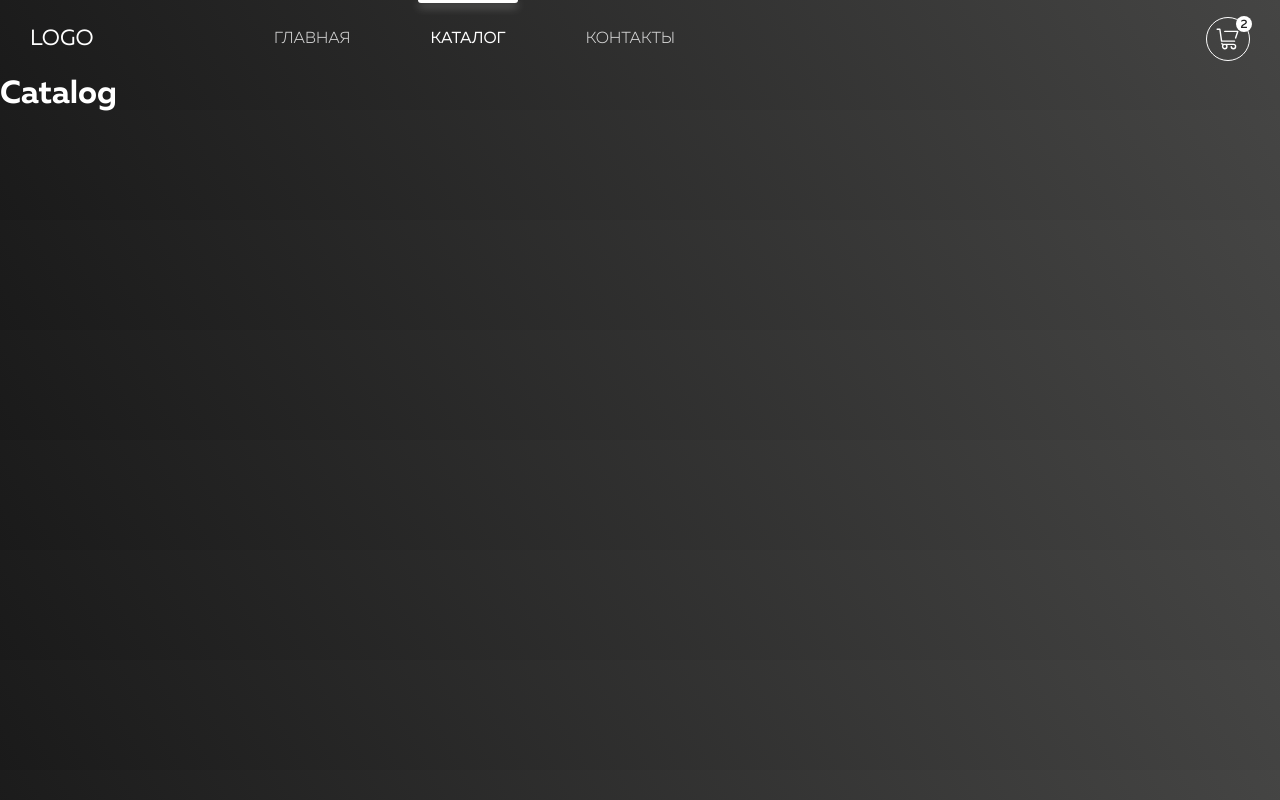
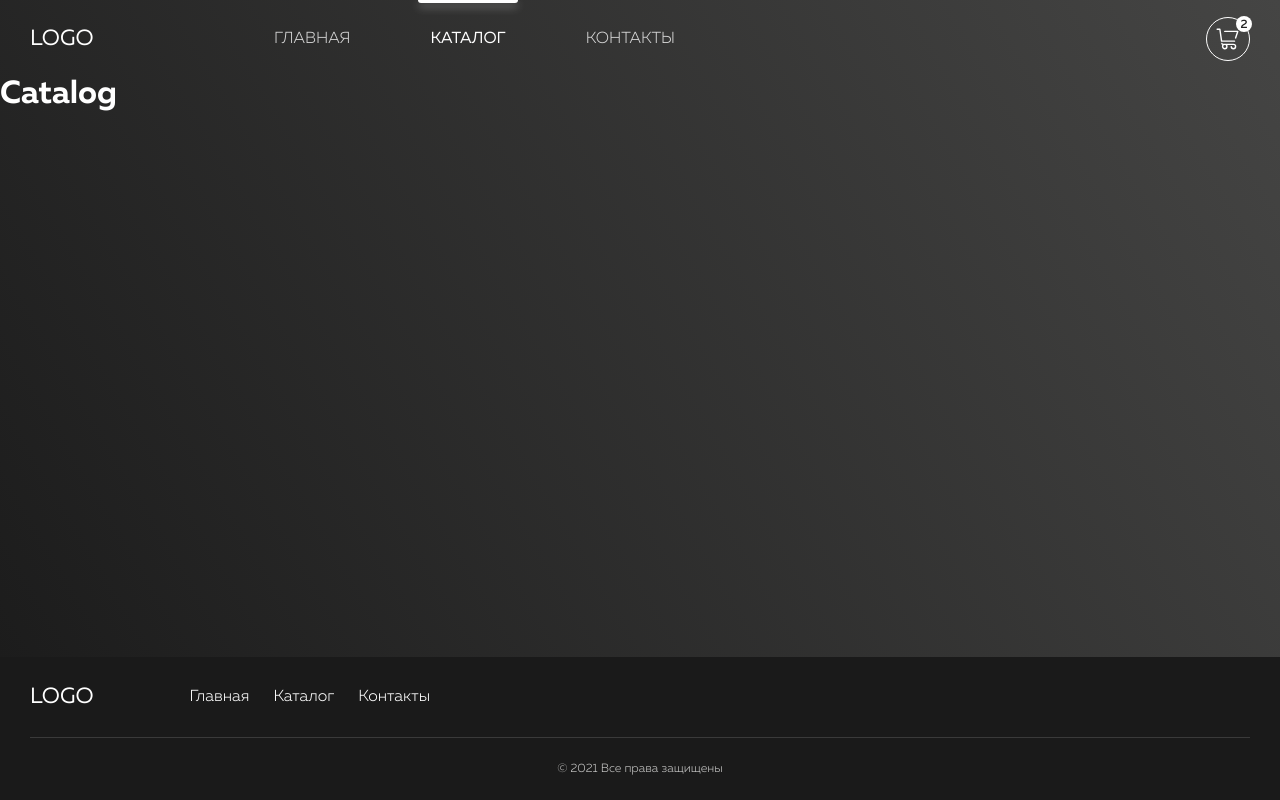
Before and after one commit to f1sst36/shop, a Next.js app: page /catalog in a window 1280 px wide. Built offline with nearby package versions, Linux system fonts and the light colour scheme.

Commit message:
added footer

```diff
--- a/components/layout/Footer/Footer.module.scss
+++ b/components/layout/Footer/Footer.module.scss
@@ -0,0 +1,67 @@
+@import 'styles/variables';
+@import 'styles/responsive';
+
+.footer {
+    background-color: $dark_5;
+    padding: 24px 0;
+
+    .head {
+        display: flex;
+        justify-content: flex-start;
+        padding-bottom: 24px;
+
+        @include respond-to($mobile) {
+            flex-direction: column;
+        }
+
+        .logoWrapper {
+            @include respond-to($mobile) {
+                display: flex;
+                justify-content: center;
+            }
+        }
+
+        .navList {
+            display: flex;
+            justify-content: space-between;
+            align-items: center;
+            height: 100%;
+            margin-left: 96px;
+
+            @include respond-to($mobile) {
+                flex-direction: column;
+                margin-left: unset;
+                margin-top: 32px;
+            }
+
+            .navItem {
+                font-size: 16px;
+                line-height: 22px;
+                font-weight: 300;
+            }
+
+            .navItem + .navItem {
+                margin-left: 24px;
+
+                @include respond-to($mobile) {
+                    margin-left: unset;
+                    margin-top: 16px;
+                }
+            }
+        }
+    }
+
+    .bottom {
+        padding-top: 24px;
+        border-top: 1px solid rgba(255, 255, 255, 0.14);
+
+        .rights {
+            display: block;
+            text-align: center;
+            font-size: 12px;
+            line-height: 14px;
+            font-weight: 300;
+            color: $rain_1;
+        }
+    }
+}
--- a/components/layout/Footer/Footer.tsx
+++ b/components/layout/Footer/Footer.tsx
@@ -1,5 +1,33 @@
 import React from 'react';
+import styles from './Footer.module.scss';
+import { Logo } from '../Header/Logo/Logo';
+import { Container } from '../Container/Container';
+import { NAVIGATION_PATHS } from '../../../constants/navigation';
+import { A } from '../../common/A/A';
+import { CURRENT_YEAR } from '../../../constants/common';
 
 export const Footer: React.FC = () => {
-	return <footer></footer>;
+	return (
+		<footer className={styles.footer}>
+			<Container>
+				<div className={styles.head}>
+					<div className={styles.logoWrapper}>
+						<Logo />
+					</div>
+					<nav>
+						<ul className={styles.navList}>
+							{NAVIGATION_PATHS.map((path) => (
+								<li className={styles.navItem} key={path.name}>
+									<A href={path.url}>{path.name}</A>
+								</li>
+							))}
+						</ul>
+					</nav>
+				</div>
+				<div className={styles.bottom}>
+					<span className={styles.rights}>© {CURRENT_YEAR} Все права защищены</span>
+				</div>
+			</Container>
+		</footer>
+	);
 };
--- a/components/layout/Header/Header.module.scss
+++ b/components/layout/Header/Header.module.scss
@@ -6,7 +6,7 @@
 	z-index: 10;
 	width: 100%;
 	height: $headerHeight;
-	background: rgba(26, 26, 26, 1);
+	background: $dark_5;
 
 	transition: 0.2s;
 
--- a/components/layout/PageLayout/PageLayout.module.scss
+++ b/components/layout/PageLayout/PageLayout.module.scss
@@ -1,4 +1,11 @@
 @import 'styles/variables.scss';
+
+.page {
+	display: flex;
+	justify-content: space-between;
+	flex-direction: column;
+	min-height: 100vh;
+}
 
 .main {
 	padding-top: $headerHeight;
--- a/components/layout/PageLayout/PageLayout.tsx
+++ b/components/layout/PageLayout/PageLayout.tsx
@@ -5,10 +5,10 @@ import { Footer } from '../Footer/Footer';
 
 export const PageLayout: React.FC = ({ children }) => {
 	return (
-		<>
+		<div className={styles.page}>
 			<Header />
 			<main className={styles.main}>{children}</main>
 			<Footer />
-		</>
+		</div>
 	);
 };
--- a/components/pages/MainPage/AboutProduct/AboutProduct.tsx
+++ b/components/pages/MainPage/AboutProduct/AboutProduct.tsx
@@ -31,7 +31,6 @@ export const AboutProduct: React.FC = () => {
 						className={styles.image}
 						src={'/static/images/mainPage/phones.png'}
 						layout={'fill'}
-						priority
 						objectFit={'contain'}
 						quality={95}
 						alt={'phones'}
--- a/components/pages/MainPage/MainScreen/MainScreen.module.scss
+++ b/components/pages/MainPage/MainScreen/MainScreen.module.scss
@@ -107,6 +107,10 @@
             margin-bottom: 32px;
         }
 
+        @include respond-to($mobile) {
+            height: 400px;
+        }
+
         .image {
             display: none !important;
         }
--- /dev/null
+++ b/constants/common.ts
@@ -0,0 +1 @@
+export const CURRENT_YEAR = new Date().getFullYear();
--- a/styles/variables.scss
+++ b/styles/variables.scss
@@ -5,6 +5,7 @@ $dark_1: #222222;
 $dark_2: #333335;
 $dark_3: #636365;
 $dark_4: #3d3c41;
+$dark_5: rgba(26, 26, 26, 1);
 
 $primary_1: #ffc400;
 
@@ -18,7 +19,7 @@ $rain_2: #cdccca;
 $rain_3: #bcbbb9;
 $rain_4: #5b5b5a;
 
-$background_gradient: linear-gradient(59deg, rgba(26, 26, 26, 1) 0%, rgba(69, 69, 68, 1) 100%);
+$background_gradient: linear-gradient(59deg, $dark_5 0%, rgba(69, 69, 68, 1) 100%);
 $defaultShadow: 0 8px 24px -6px rgba(0, 0, 0, 0.4);
 
 $containerPadding: 30px;
```
